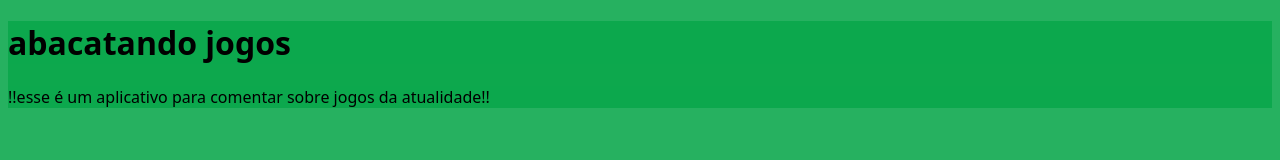
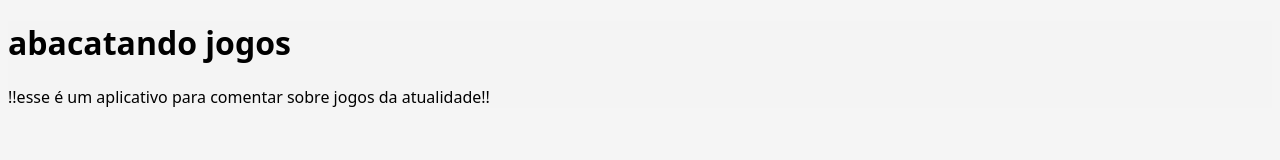
Before and after one commit to abacatestuds/samuka-site-1, a plain HTML site: page index.html in a window 1280 px wide. Drawn offline with Linux system fonts and the light colour scheme.

Commit message:
vavemosss

```diff
--- a/index.html
+++ b/index.html
@@ -12,8 +12,13 @@
 <body>
     <!--menu superior-->
     <div id="menusuperior">
-        <h1>abacatando jogos</h1>
-        <p>!!esse é um aplicativo para comentar sobre jogos da atualidade!!</p>
+        <h1 id="titulosuperior">abacatando jogos</h1>
+        <p id="textosuperior">!!esse é um aplicativo para comentar sobre jogos da atualidade!!</p>
     </div>
+    <!--menu informativo-->
+    <div id="menuinformativo">
+
+    </div>
+
 </body>
 </html>
--- a/steyle.css
+++ b/steyle.css
@@ -1,4 +1,14 @@
 *{
-    background-color: rgba(13, 168, 78, 0.894);
+    background-color: rgba(244, 244, 244, 0.894);
     font-family: system-ui, -apple-system, BlinkMacSystemFont, 'Segoe UI', Roboto, Oxygen, Ubuntu, Cantarell, 'Open Sans', 'Helvetica Neue', sans-serif;
+
+
+
+
+
+
+
+
+
+
 }
```
